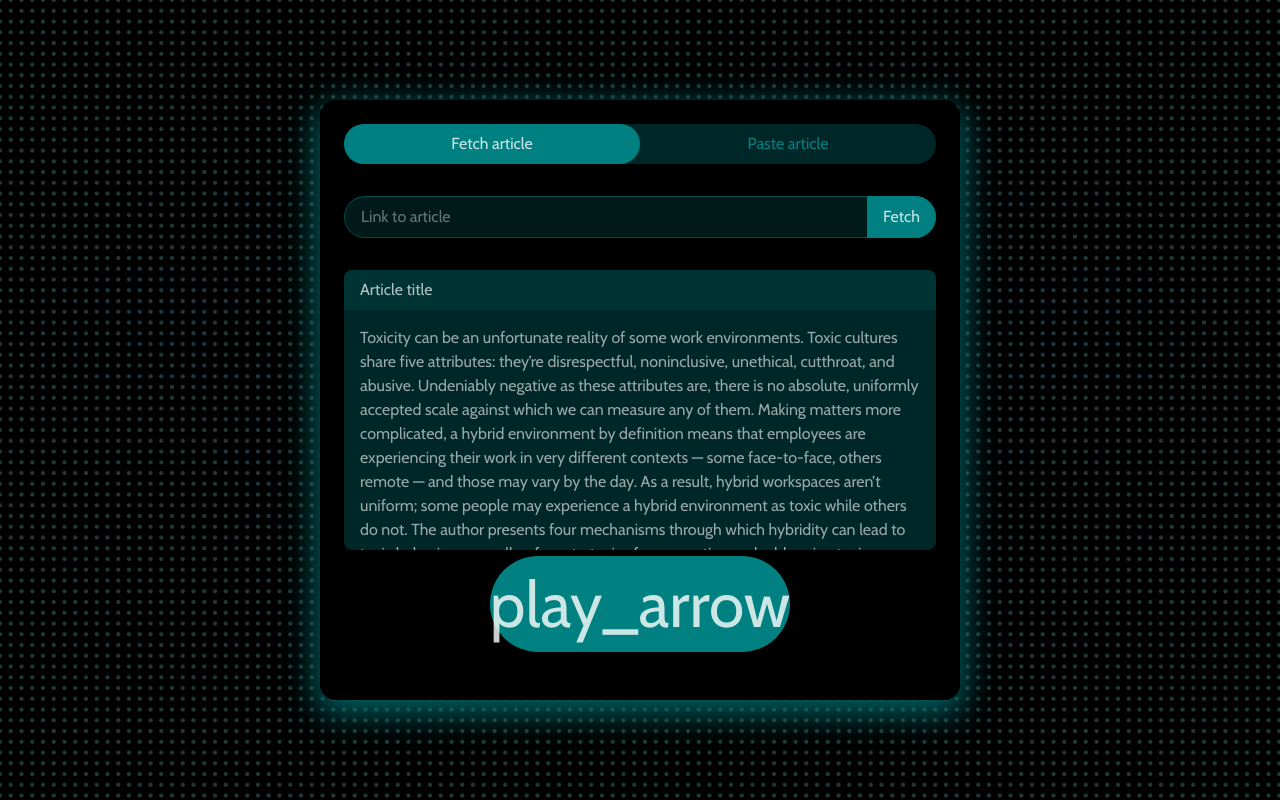
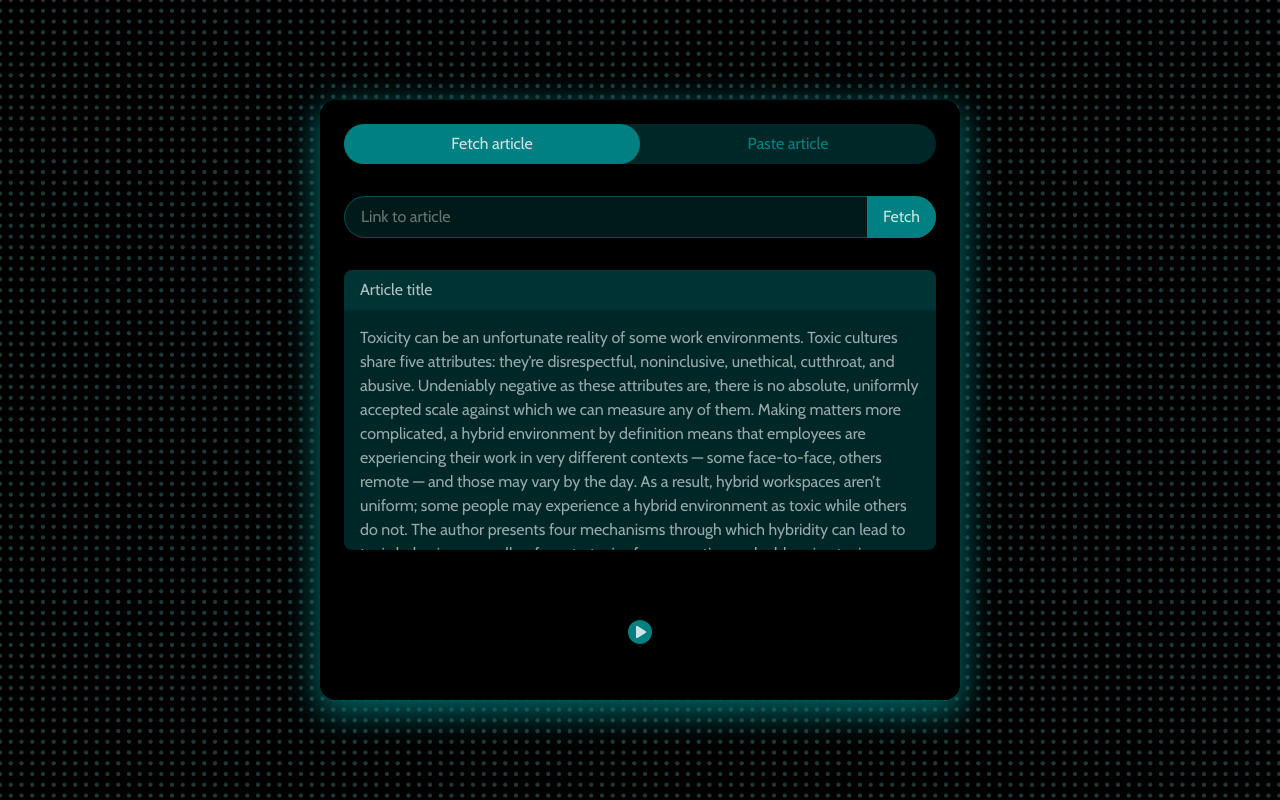
Before and after one commit to vivek-nexus/listen-v4, a Next.js app: page /app in a window 1280 px wide. Built offline with nearby package versions, Linux system fonts and the light colour scheme.

Commit message:
Clean up animations with native CSS animations

```diff
--- a/app/app/page.jsx
+++ b/app/app/page.jsx
@@ -27,22 +27,13 @@ export default function ListenApp() {
                 style={{ backgroundImage: "url(/bg-pattern.svg)" }}
             >
                 <div
-                    className={`h-screen bg-black lg:rounded-2xl lg:w-[50vw] lg:h-[75vh] lg:grid lg:grid-cols-2 lg:overflow-clip`}
+                    className={`h-screen flex flex-col bg-black lg:rounded-2xl lg:w-[70vw] xl:w-[50vw] lg:h-[75vh] lg:flex-row lg:overflow-clip`}
                     style={{ boxShadow: "0px 10px 33px 4px rgba(0, 128, 128, 0.75)" }}
                 >
-                    <LayoutGroup>
-                        <motion.div
-                            layout={isMobile ? false : true}
-                            className={`bg-black p-6 h-full
-                        ${isPlayerOpen ? `lg:col-span-1` : `lg:col-span-2`}
-                        `}
-                        >
-                            <ArticleForm />
-                        </motion.div>
-                        <Player />
-                    </LayoutGroup>
+                    <ArticleForm />
+                    <Player />
                 </div>
-            </div>
+            </div >
         </>
     )
 }
--- a/app/layout.jsx
+++ b/app/layout.jsx
@@ -1,4 +1,5 @@
 import "./globals.css"
+import 'material-icons/iconfont/material-icons.css';
 import { Cabin } from "next/font/google"
 import "animate.css";
 import Head from "@/components/Head";
--- a/app/page.jsx
+++ b/app/page.jsx
@@ -54,11 +54,11 @@ export default function Home() {
           <Button
             type="primary"
             showHoverAnimation={true}
-            className="text-lg font-bold p-6"
+            className="text-lg font-bold px-6 py-2"
             onClick={() => { router.push("/app") }}
           >
             Let's go!
-          </Button>
+          </Button>!
         </div>
         <div>
           {isReadingPhoneInView ?
--- a/components/ArticleForm.jsx
+++ b/components/ArticleForm.jsx
@@ -26,13 +26,17 @@ export default function ArticleForm({ }) {
                     .custom-scrollbar::-webkit-scrollbar-thumb{
                         background-color: #008080;
                         border-radius: 8px;
+                        height: 32px;
                     }
 
                 `}
             </style>
-            <motion.div
-                className="h-full"
-                layout={isMobile ? false : "position"}>
+            <div
+                className={`bg-black p-6 flex flex-col
+                ${isPlayerOpen ? `w-full lg:w-1/2` : `w-full`}
+                `}
+                style={{ transition: "all 0.5s" }}
+            >
                 <div className="w-full flex mb-8 bg-primary-800/30 rounded-full">
                     <Button
                         type={currentTab == 1 ? `primary` : `tertiary`}
@@ -52,12 +56,12 @@ export default function ArticleForm({ }) {
                     </Button>
                 </div>
                 {currentTab == 1 &&
-                    <div className="relative h-full animate__animated animate__fadeIn">
+                    <div className="relative flex-grow animate__animated animate__fadeIn">
                         <div className="relative mb-8">
                             <InputField placeholder="Link to article" type="input-field" onChange={() => { }} />
                             <Button
                                 type="primary"
-                                showHoverAnimation={true}
+                                showHoverAnimation={false}
                                 className="absolute right-0 rounded-l-none py-2 px-4 h-full"
                                 onClick={() => { }}
                             >
@@ -159,24 +163,27 @@ export default function ArticleForm({ }) {
                                 </p>
                             </div>
                         </div>
-                        {!isPlayerOpen && <div className="fixed bottom-8 mx-auto right-0 left-0 flex justify-center lg:absolute lg:bottom-24">
+                        {!isPlayerOpen &&
+                            <div
+                                className="fixed bottom-8 mx-auto right-0 left-0 flex justify-center lg:absolute lg:bottom-8 animate__animated animate__fadeInUp"
+                            >
                                 <Button
                                     type="primary"
                                     className="rounded-full w-min flex"
                                     onClick={() => { setIsPlayerOpen(true) }}
                                 >
                                     <span
-                                    style={{ fontSize: "64px" }}
-                                    class="material-symbols-rounded text-white/70"
+                                        className="material-icons-round text-6xl"
                                     >
                                         play_arrow
                                     </span>
                                 </Button>
-                        </div>}
+                            </div>
+                        }
                     </div>
                 }
                 {currentTab == 2 &&
-                    <div className="animate__animated animate__fadeIn">
+                    <div className="relative flex-grow animate__animated animate__fadeIn">
                         <InputField placeholder="Paste an article, short or long" type="text-area" onChange={() => { }} />
                         <div className="text-right">
                             <Button
@@ -188,9 +195,26 @@ export default function ArticleForm({ }) {
                                 Clear
                             </Button>
                         </div>
+                        {!isPlayerOpen &&
+                            <div
+                                className="fixed bottom-8 mx-auto right-0 left-0 flex justify-center lg:absolute lg:bottom-8 animate__animated animate__fadeInUp"
+                            >
+                                <Button
+                                    type="primary"
+                                    className="rounded-full w-min flex"
+                                    onClick={() => { setIsPlayerOpen(true) }}
+                                >
+                                    <span
+                                        className="material-icons-round text-6xl"
+                                    >
+                                        play_arrow
+                                    </span>
+                                </Button>
                             </div>
                         }
-            </motion.div>
+                    </div>
+                }
+            </div>
         </>
     )
 }
--- a/components/Head.jsx
+++ b/components/Head.jsx
@@ -5,7 +5,7 @@ export default function Head() {
             <meta name="description" content="Listen to articles — just like a podcast!" />
             <meta name="viewport" content="width=device-width, initial-scale=1.0" />
             <link rel="icon" href="/logo.png" />
-            <link rel="stylesheet" href="https://fonts.googleapis.com/css2?family=Material+Symbols+Rounded:opsz,wght,FILL,GRAD@48,400,1,0" />
+            {/* <link rel="stylesheet" href="https://fonts.googleapis.com/css2?family=Material+Symbols+Rounded:opsz,wght,FILL,GRAD@48,400,1,0" /> */}
             {/* https://melvingeorge.me/blog/nextjs-pwa */}
             {/* <link rel="manifest" href="/manifest.json" /> */}
             <meta name="theme-color" content="#00a885" />
--- a/components/InputField.jsx
+++ b/components/InputField.jsx
@@ -12,7 +12,7 @@ export default function InputField({ placeholder, onChange, type }) {
             }
             {type == "text-area" &&
                 <textarea
-                    className="border py-1.5 pl-4 pr-20 w-full rounded-lg border-primary-800/50 outline-none duration-200 bg-primary-800/20 focus:border-primary-800 placeholder:text-white/40"
+                    className="border p-4 pr-20 w-full rounded-lg border-primary-800/50 outline-none duration-200 bg-primary-800/20 focus:border-primary-800 placeholder:text-white/40"
                     onChange={(event) => {
                         onChange(event.target.value);
                     }}
--- a/components/Player.jsx
+++ b/components/Player.jsx
@@ -8,24 +8,17 @@ export default function Player() {
 
     return (
         <AnimatePresence>
-            {isPlayerOpen &&
-                <motion.div
-                    key={isPlayerOpen}
-                    // layout={isMobile ? false : true}
-                    className={`bg-primary-700 h-full
-                                   ${isPlayerOpen ? `absolute top-0 w-full lg:static lg:col-span-1 lg:w-auto` : `hidden lg:col-span-0`}
+            <div
+                className={`bg-primary-700
+                            ${isPlayerOpen
+                        ? `absolute bottom-0 h-screen w-full z-10 lg:static lg:w-1/2 lg:h-auto`
+                        : `absolute bottom-0 h-0 w-full lg:static lg:w-0 lg:h-auto`}
                                `}
-                    onClick={() => setIsPlayerOpen(false)}
-                    animate={isMobile && { y: [1000, 0] }}
-                    exit={isMobile && { y: [0, 1000] }}
-                    transition={isMobile && {
-                        duration: 0.5,
-                        type: "tween"
-                    }}
-                >
-                    <motion.p layout={isMobile ? false : "position"}>Right</motion.p>
-                </motion.div>
-            }
+                style={{ transition: "all 0.5s" }}
+                onClick={() => setIsPlayerOpen(false)}
+            >
+                <motion.p layout={isMobile ? false : "position"}>Right</motion.p>
+            </div>
         </AnimatePresence>
 
     )
--- a/package.json
+++ b/package.json
@@ -14,6 +14,7 @@
     "eslint": "8.46.0",
     "eslint-config-next": "13.4.12",
     "framer-motion": "^10.15.0",
+    "material-icons": "^1.13.9",
     "next": "13.4.12",
     "postcss": "8.4.27",
     "react": "18.2.0",
```
Also changed, not shown: 1 other file (tests, documents, lock files or other folders). Lines whose indentation alone changed are shown as unchanged.
